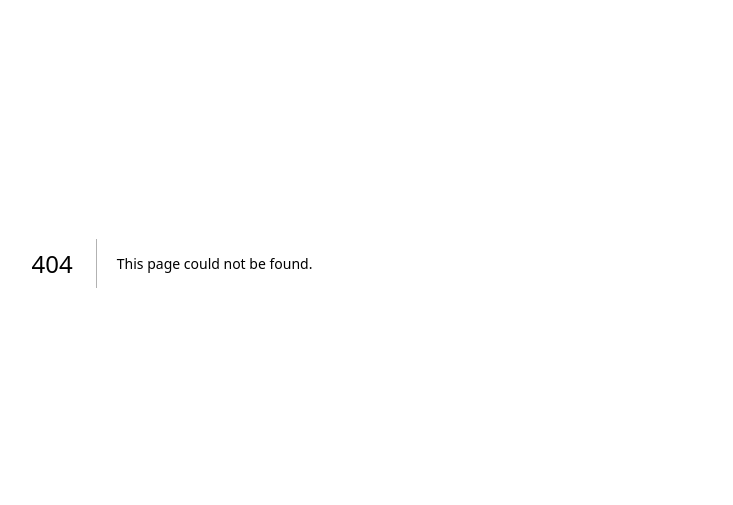
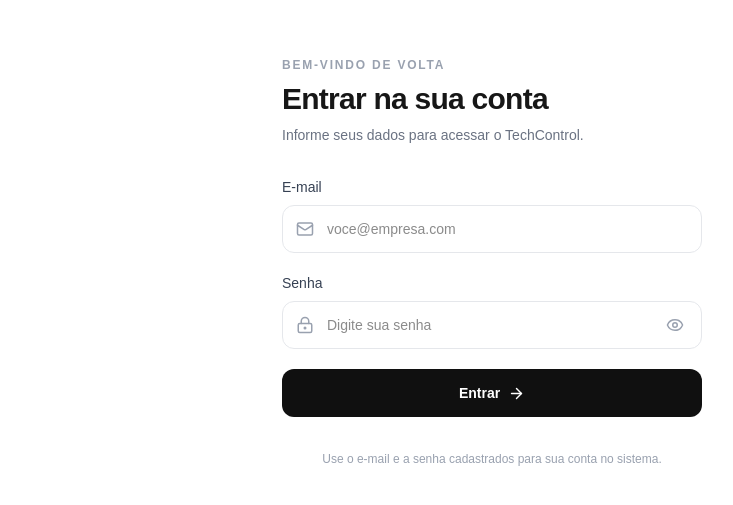
Before and after one commit to Jessyolvr234-rgb/techcontrol, a Next.js app: page /login in a window 1280 px wide. Before the commit this address had no page. Shown: the part 137-642 px from the top of the page, without its empty margins (468-1201 px from the left). Built offline with nearby package versions, Linux system fonts and the light colour scheme.

Commit message:
atualização

```diff
--- /dev/null
+++ b/src/app/login/page.tsx
@@ -0,0 +1,233 @@
+"use client";
+
+import { FormEvent, useState } from "react";
+import {
+  ArrowRight,
+  Eye,
+  EyeOff,
+  LoaderCircle,
+  LockKeyhole,
+  Mail,
+  ShieldCheck,
+  Smartphone,
+} from "lucide-react";
+import { useRouter } from "next/navigation";
+import { createClient } from "@/lib/supabase/client";
+
+function getLoginError(message: string) {
+  if (message.toLowerCase().includes("invalid login credentials")) {
+    return "E-mail ou senha incorretos. Confira os dados e tente novamente.";
+  }
+
+  if (message.toLowerCase().includes("email not confirmed")) {
+    return "Confirme seu e-mail antes de entrar.";
+  }
+
+  return "Não foi possível entrar. Verifique sua conexão e tente novamente.";
+}
+
+export default function LoginPage() {
+  const router = useRouter();
+  const [email, setEmail] = useState("");
+  const [password, setPassword] = useState("");
+  const [showPassword, setShowPassword] = useState(false);
+  const [isSubmitting, setIsSubmitting] = useState(false);
+  const [errorMessage, setErrorMessage] = useState("");
+
+  async function handleSubmit(event: FormEvent<HTMLFormElement>) {
+    event.preventDefault();
+    setErrorMessage("");
+    setIsSubmitting(true);
+
+    try {
+      const supabase = createClient();
+      const { error } = await supabase.auth.signInWithPassword({
+        email: email.trim(),
+        password,
+      });
+
+      if (error) {
+        setErrorMessage(getLoginError(error.message));
+        return;
+      }
+
+      router.replace("/");
+      router.refresh();
+    } catch (error) {
+      console.error("Erro ao entrar no TechControl:", error);
+      setErrorMessage(
+        error instanceof Error && error.message.startsWith("Configure ")
+          ? error.message
+          : "Não foi possível entrar. Verifique sua conexão e tente novamente."
+      );
+    } finally {
+      setIsSubmitting(false);
+    }
+  }
+
+  return (
+    <main className="flex min-h-screen bg-white">
+      <section className="relative hidden w-1/2 flex-col justify-between overflow-hidden bg-[#101010] p-12 text-white lg:flex xl:p-16">
+        <div className="absolute -right-32 -top-32 h-96 w-96 rounded-full border border-white/[0.06]" />
+        <div className="absolute -right-16 -top-16 h-64 w-64 rounded-full border border-white/[0.08]" />
+
+        <div className="relative flex items-center gap-3">
+          <div className="flex h-11 w-11 items-center justify-center rounded-xl bg-white text-black">
+            <Smartphone size={24} />
+          </div>
+          <div>
+            <p className="text-lg font-bold">TechControl</p>
+            <p className="text-[9px] font-semibold tracking-[2px] text-gray-500">
+              GESTÃO COMERCIAL
+            </p>
+          </div>
+        </div>
+
+        <div className="relative max-w-lg">
+          <span className="mb-5 inline-flex items-center gap-2 rounded-full border border-white/10 bg-white/[0.04] px-3 py-1.5 text-xs text-gray-300">
+            <ShieldCheck size={14} />
+            Controle seguro para sua loja
+          </span>
+          <h1 className="text-4xl font-semibold leading-tight tracking-tight xl:text-5xl">
+            Sua operação,
+            <br />
+            <span className="text-gray-400">em um só lugar.</span>
+          </h1>
+          <p className="mt-5 max-w-md text-sm leading-6 text-gray-400">
+            Acesse o painel para acompanhar produtos, estoque, vendas e a gestão
+            da sua loja.
+          </p>
+        </div>
+
+        <p className="relative text-xs text-gray-600">
+          TechControl · Gestão comercial
+        </p>
+      </section>
+
+      <section className="flex min-h-screen w-full items-center justify-center px-5 py-12 sm:px-8 lg:w-1/2">
+        <div className="w-full max-w-[420px]">
+          <div className="mb-10 flex items-center gap-3 lg:hidden">
+            <div className="flex h-10 w-10 items-center justify-center rounded-xl bg-[#101010] text-white">
+              <Smartphone size={22} />
+            </div>
+            <div>
+              <p className="text-base font-bold">TechControl</p>
+              <p className="text-[9px] font-semibold tracking-[1.8px] text-gray-400">
+                GESTÃO COMERCIAL
+              </p>
+            </div>
+          </div>
+
+          <div className="mb-8">
+            <p className="text-xs font-semibold uppercase tracking-[1.8px] text-gray-400">
+              Bem-vindo de volta
+            </p>
+            <h2 className="mt-2 text-3xl font-semibold tracking-tight text-[#171717]">
+              Entrar na sua conta
+            </h2>
+            <p className="mt-2 text-sm text-gray-500">
+              Informe seus dados para acessar o TechControl.
+            </p>
+          </div>
+
+          <form onSubmit={handleSubmit} className="space-y-5">
+            <div>
+              <label
+                htmlFor="email"
+                className="mb-2 block text-sm font-medium text-gray-700"
+              >
+                E-mail
+              </label>
+              <div className="relative">
+                <Mail
+                  size={18}
+                  aria-hidden="true"
+                  className="pointer-events-none absolute left-3.5 top-1/2 -translate-y-1/2 text-gray-400"
+                />
+                <input
+                  id="email"
+                  type="email"
+                  autoComplete="email"
+                  autoCapitalize="none"
+                  required
+                  value={email}
+                  onChange={(event) => setEmail(event.target.value)}
+                  placeholder="voce@empresa.com"
+                  disabled={isSubmitting}
+                  className="h-12 w-full rounded-xl border border-gray-200 bg-white pl-11 pr-4 text-sm outline-none transition focus:border-[#171717] focus:ring-4 focus:ring-black/[0.04] disabled:bg-gray-50"
+                />
+              </div>
+            </div>
+
+            <div>
+              <label
+                htmlFor="password"
+                className="mb-2 block text-sm font-medium text-gray-700"
+              >
+                Senha
+              </label>
+              <div className="relative">
+                <LockKeyhole
+                  size={18}
+                  aria-hidden="true"
+                  className="pointer-events-none absolute left-3.5 top-1/2 -translate-y-1/2 text-gray-400"
+                />
+                <input
+                  id="password"
+                  type={showPassword ? "text" : "password"}
+                  autoComplete="current-password"
+                  required
+                  value={password}
+                  onChange={(event) => setPassword(event.target.value)}
+                  placeholder="Digite sua senha"
+                  disabled={isSubmitting}
+                  className="h-12 w-full rounded-xl border border-gray-200 bg-white pl-11 pr-12 text-sm outline-none transition focus:border-[#171717] focus:ring-4 focus:ring-black/[0.04] disabled:bg-gray-50"
+                />
+                <button
+                  type="button"
+                  onClick={() => setShowPassword((visible) => !visible)}
+                  aria-label={showPassword ? "Ocultar senha" : "Mostrar senha"}
+                  aria-pressed={showPassword}
+                  className="absolute right-3 top-1/2 -translate-y-1/2 rounded-md p-1.5 text-gray-400 hover:text-gray-700"
+                >
+                  {showPassword ? <EyeOff size={18} /> : <Eye size={18} />}
+                </button>
+              </div>
+            </div>
+
+            {errorMessage && (
+              <p
+                role="alert"
+                className="rounded-xl border border-red-100 bg-red-50 px-4 py-3 text-sm text-red-700"
+              >
+                {errorMessage}
+              </p>
+            )}
+
+            <button
+              type="submit"
+              disabled={isSubmitting}
+              className="flex h-12 w-full items-center justify-center gap-2 rounded-xl bg-[#101010] px-4 text-sm font-semibold text-white hover:bg-black disabled:cursor-not-allowed disabled:opacity-60"
+            >
+              {isSubmitting ? (
+                <>
+                  <LoaderCircle size={18} className="animate-spin" />
+                  Entrando...
+                </>
+              ) : (
+                <>
+                  Entrar
+                  <ArrowRight size={17} />
+                </>
+              )}
+            </button>
+          </form>
+
+          <p className="mt-8 text-center text-xs leading-5 text-gray-400">
+            Use o e-mail e a senha cadastrados para sua conta no sistema.
+          </p>
+        </div>
+      </section>
+    </main>
+  );
+}
```
